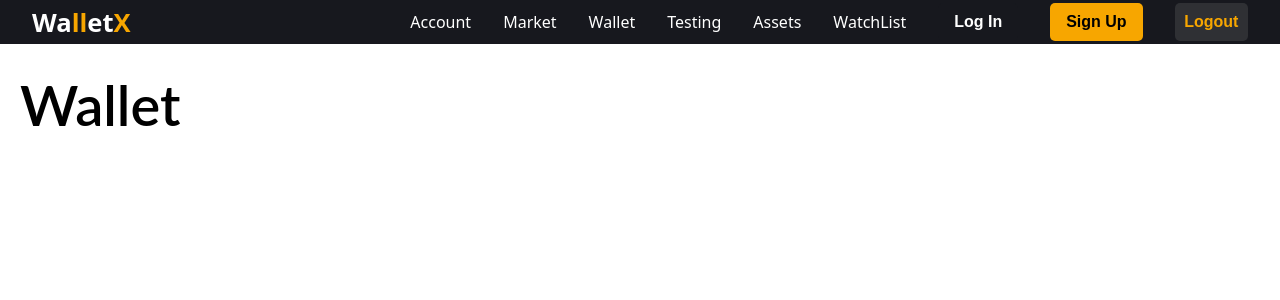
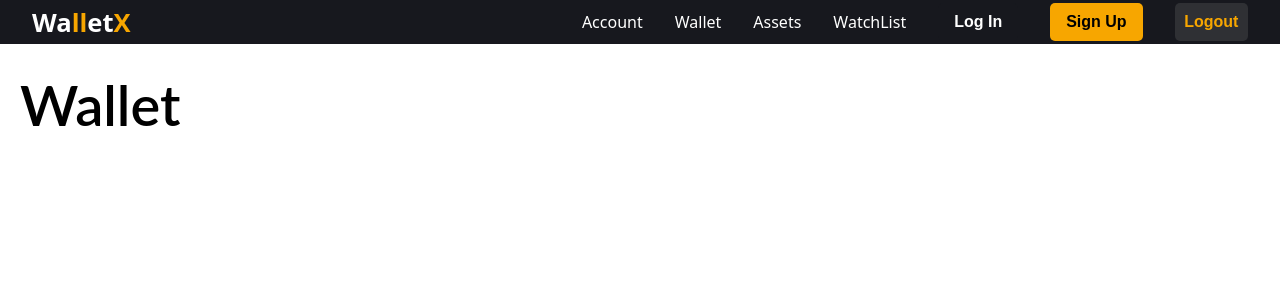
Before and after one commit to jainvedant392/DBMS-Project, a React app: page /wallet in a window 1280 px wide. Shown: the top 300 px of the page. Built offline with nearby package versions, Linux system fonts and the light colour scheme; the HTML template or start-up script is replaced by a standard one.

Commit message:
minor changes

```diff
--- a/src/Components/NavBar/index.jsx
+++ b/src/Components/NavBar/index.jsx
@@ -50,16 +50,9 @@ export default function NavBar() {
               <Link to="/account" className="nav-link nav-account">
                 Account
               </Link>
-              <Link to="/market" className="nav-link nav-market">
-                Market
-              </Link>
               <Link to="/wallet" className="nav-link nav-wallet">
                 Wallet
               </Link>
-              <Link to="/testing" className="nav-link nav-testing">
-                Testing
-              </Link>
-              {/* For Testing of Protection Of Routes */}
               <Link to="/api" className="nav-link nav-testing">
                 Assets
               </Link>
--- a/src/Components/Routes/index.jsx
+++ b/src/Components/Routes/index.jsx
@@ -6,8 +6,6 @@ import Account from '../Account';
 import SignUp from '../SignUp';
 import LogIn from '../LogIn';
 import Wallet from '../Wallet';
-import Market from '../Market';
-import Testing from '../Testing';
 import Api from '../API/apio';
 import WatchList from '../WatchList';
 import Preloader from '../Preloader';
@@ -28,10 +26,6 @@ const Routing = () => {
           element={isLoading ? <Preloader /> : <Account />}
         />
         <Route
-          path="/market"
-          element={isLoading ? <Preloader /> : <Market />}
-        />
-        <Route
           path="/signup"
           element={isLoading ? <Preloader /> : <SignUp />}
         />
@@ -39,10 +33,6 @@ const Routing = () => {
         <Route
           path="/wallet"
           element={isLoading ? <Preloader /> : <Wallet />}
-        />
-        <Route
-          path="/testing"
-          element={isLoading ? <Preloader /> : <Testing />}
         />
         <Route path="/api" element={isLoading ? <Preloader /> : <Api />} />
         <Route
```
